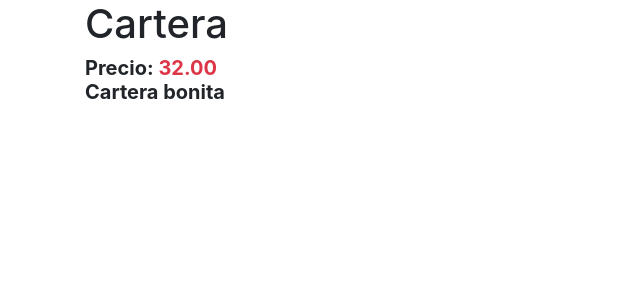
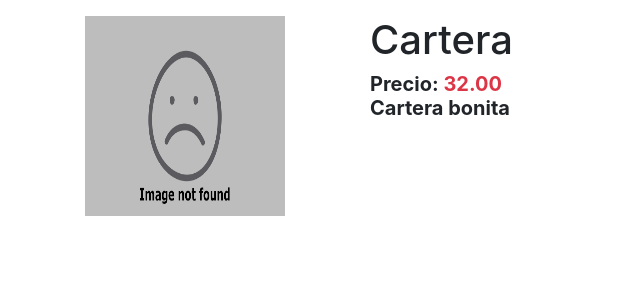
Before and after one commit to santiagoroncancio/pdjango, a Django app: a page that uses storeofllano/templates/base.html in a window 1280 px wide. Shown: the part 56-356 px from the top of the page, without its empty margins (0-640 px from the left). Run offline with Django 3.2, Linux system fonts and the light colour scheme; data comes from the database, SQL or seed files in the repository; both versions use the stored data as it was after the commit; some libraries are stand-ins or nearby versions.

Commit message:
Implementacion de imagenes en los productos

```diff
--- a/storeofllano/products/admin.py
+++ b/storeofllano/products/admin.py
@@ -3,7 +3,7 @@ from django.contrib import admin
 from .models import Product
 
 class ProductAdmin(admin.ModelAdmin):
-    fields = ('title','description','price')
+    fields = ('title','description','price','image')
     list_display = ('__str__','slug','created_at')
 
 admin.site.register(Product,ProductAdmin)
--- a/storeofllano/products/models.py
+++ b/storeofllano/products/models.py
@@ -9,6 +9,7 @@ class Product(models.Model):
     description = models.TextField()
     price =  models.DecimalField(max_digits=8,decimal_places=2, default=0.0)
     slug = models.SlugField(null=False, blank=False,unique=True)
+    image = models.ImageField(upload_to='products/',null=False,blank=False)
     created_at = models.DateField(auto_now=True)
 
     # def save(self, *args, **kwargs):
@@ -29,6 +30,6 @@ def set_slug(sender, instance, *args, **kwargs): #callback
                     )
             )
 
-            instance.slug = slug
+        instance.slug = slug
 
 pre_save.connect(set_slug, sender=Product)
--- a/storeofllano/products/templates/products/product.html
+++ b/storeofllano/products/templates/products/product.html
@@ -1,6 +1,11 @@
 {% extends 'base.html' %}
 
 {% block content %}
+<div class="col-3">
+    {% if product.image %}
+        <img src={{product.image.url}} alt="" width="200" height="200">
+    {% endif %}
+</div>
 <div class="col">
     <div class="h1">
         {{ product.title }}
--- a/storeofllano/storeofllano/settings.py
+++ b/storeofllano/storeofllano/settings.py
@@ -122,3 +122,6 @@ STATIC_URL = '/static/'
 STATICFILES_DIRS = (
     os.path.join(BASE_DIR, 'static'),
 )
+
+MEDIA_URL = '/media/'
+MEDIA_ROOT = os.path.join(BASE_DIR,'media')
--- a/storeofllano/storeofllano/urls.py
+++ b/storeofllano/storeofllano/urls.py
@@ -1,8 +1,13 @@
 from django.contrib import admin
 from django.urls import path
 from django.urls import include
+
+from django.conf.urls.static import static
+from django.conf import settings
+
 from . import views
 from products.views import ProductListView
+
 
 urlpatterns = [
     path('',ProductListView.as_view(), name='index'),
@@ -12,3 +17,6 @@ urlpatterns = [
     path('admin/', admin.site.urls),
     path('producto/',include('products.urls'))
 ]
+
+if settings.DEBUG:
+    urlpatterns += static(settings.MEDIA_URL,document_root=settings.MEDIA_ROOT)
--- a/storeofllano/templates/base.html
+++ b/storeofllano/templates/base.html
@@ -11,7 +11,7 @@
     {% include 'navbar.html' %}
     <div class="container">
         {% include 'messages.html' %}
-        <div class="row">
+        <div class="row mt-3">
             {% block content %}
             {% endblock %}
         </div>
```
Also changed, not shown: storeofllano/db.sqlite3, storeofllano/media/products/Image_not_found.jpg (added), storeofllano/media/products/Image_not_found_jIDEgMP.jpg (added), storeofllano/media/products/Image_not_found_rRGurRq.jpg (added), storeofllano/media/products/Image_not_found_tzN4Ga6.jpg (added), storeofllano/products/migrations/0003_product_image.py (added).
